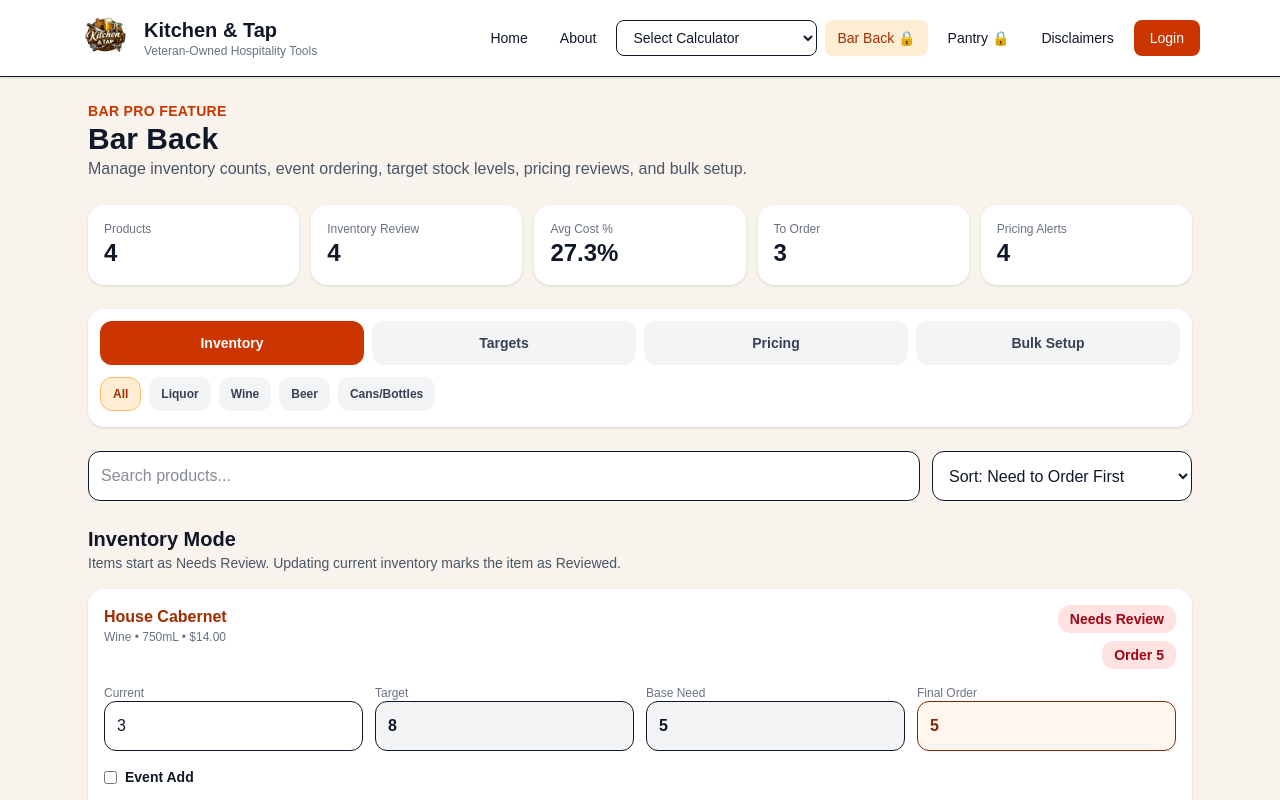
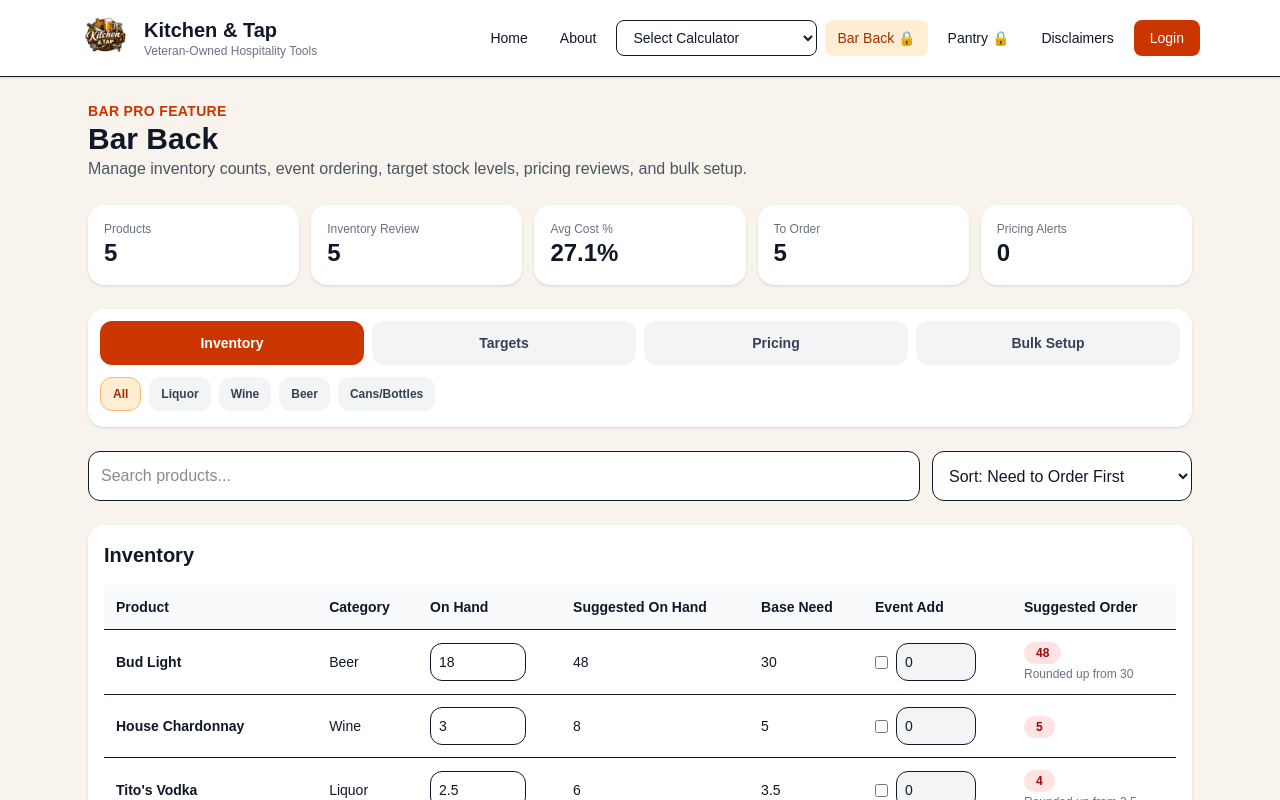
Before and after one commit to scottar429-sys/kitchen-and-tap, a Next.js app: page / in a window 1280 px wide. Both pictures are taken after a click on the button "Bar Back 🔒". Shown: the top 800 px of the page. Built offline with nearby package versions, Linux system fonts and the light colour scheme.

Commit message:
Update Bar Back inventory ordering summary

```diff
--- a/components/BarBack.tsx
+++ b/components/BarBack.tsx
@@ -43,6 +43,28 @@ export default function BarBack() {
   function finalOrder(item: BarItem) {
     return baseNeed(item) + (item.eventAddEnabled ? item.eventAdd : 0);
   }
+
+  const sortOptionsByView: Record<BarView, SortMode[]> = {
+    inventory: [
+      "Need to Order First",
+      "Needs Inventory Review",
+      "Lowest Current Inventory",
+      "Alphabetical",
+    ],
+    target: ["Alphabetical", "Lowest Current Inventory"],
+    pricing: ["Pricing Review First", "Highest Cost %", "Alphabetical"],
+    import: ["Alphabetical"],
+  };
+
+  const sortOptions = useMemo(() => {
+    return sortOptionsByView[activeView];
+  }, [activeView]);
+
+  useEffect(() => {
+    if (!sortOptions.includes(sortMode)) {
+      setSortMode(sortOptions[0]);
+    }
+  }, [activeView, sortMode, sortOptions]);
 
   const filteredItems = useMemo(() => {
     let results = items.filter((item) =>
@@ -90,10 +112,6 @@ export default function BarBack() {
   ).length;
 
   const itemsToOrderCount = items.filter((item) => finalOrder(item) > 0).length;
-
-  const estimatedOrderCost = items.reduce((sum, item) => {
-    return sum + finalOrder(item) * item.bottleCost;
-  }, 0);
 
   const pricingReviewCount = items.filter((item) =>
     needsPricingReview(item)
@@ -245,39 +263,6 @@ export default function BarBack() {
     "Beer",
     "Cans/Bottles",
   ];
-
-  const sortOptionsByView: Record<BarView, SortMode[]> = {
-  inventory: [
-    "Need to Order First",
-    "Needs Inventory Review",
-    "Lowest Current Inventory",
-    "Alphabetical",
-  ],
-  target: [
-    "Alphabetical",
-    "Lowest Current Inventory",
-  ],
-  pricing: [
-    "Pricing Review First",
-    "Highest Cost %",
-    "Alphabetical",
-  ],
-  import: [
-    "Alphabetical",
-  ],
-};
-
-const sortOptions = sortOptionsByView[activeView];
-
-if (!sortOptions.includes(sortMode)) {
-  setSortMode(sortOptions[0]);
-
-}
-useEffect(() => {
-  if (!sortOptions.includes(sortMode)) {
-    setSortMode(sortOptions[0]);
-  }
-}, [activeView, sortMode, sortOptions]);
 
   return (
     <div className="max-w-6xl mx-auto p-4 md:p-6 space-y-6">
@@ -431,16 +416,6 @@ useEffect(() => {
           addImportedItems={addImportedItems}
         />
       ) : null}
-
-      {activeView === "inventory" ? (
-        <div className="bg-white rounded-2xl shadow p-4 space-y-3">
-          <h2 className="text-xl font-bold">Order Summary</h2>
-          <p className="text-sm text-gray-600">
-            Includes normal inventory needs plus enabled one-time event adds.
-          </p>
-          <p className="text-3xl font-bold">${estimatedOrderCost.toFixed(2)}</p>
-        </div>
-      ) : null}
     </div>
   );
 }
--- a/components/InventoryView.tsx
+++ b/components/InventoryView.tsx
@@ -1,10 +1,9 @@
 "use client";
 
 import { BarItem } from "./barBackTypes";
-import ProductButton from "./ProductButton";
 
 type InventoryViewProps = {
-  items: BarItem[];
+  items?: BarItem[];
   updateCurrentInventory: (id: number, value: string) => void;
   toggleEventAdd: (id: number) => void;
   updateEventAdd: (id: number, value: string) => void;
@@ -15,134 +14,198 @@ type InventoryViewProps = {
 };
 
 export default function InventoryView({
-  items,
+  items = [],
   updateCurrentInventory,
   toggleEventAdd,
   updateEventAdd,
   baseNeed,
   finalOrder,
   getOrderStyle,
-  openCalculatorForItem,
 }: InventoryViewProps) {
-  return (
-    <section className="space-y-4">
-      <div>
-        <h2 className="text-xl font-bold">Inventory Mode</h2>
-        <p className="text-sm text-gray-600">
-          Items start as Needs Review. Updating current inventory marks the item
-          as Reviewed.
-        </p>
-      </div>
+  const formatMoney = (value: number) => `$${Number(value || 0).toFixed(2)}`;
 
-      <div className="grid gap-4">
-        {items.map((item) => {
-          const baseQty = baseNeed(item);
-          const finalQty = finalOrder(item);
+  function getOrderPackSize(item: BarItem) {
+    if (item.category === "Beer" || item.category === "Cans/Bottles") {
+      return 24;
+    }
+
+    return 1;
+  }
+
+  function getRoundedOrder(item: BarItem) {
+    const rawOrder = finalOrder(item);
+    const packSize = getOrderPackSize(item);
+
+    if (rawOrder <= 0) return 0;
+
+    return Math.ceil(rawOrder / packSize) * packSize;
+  }
+
+  const itemsToOrder = items.filter((item) => getRoundedOrder(item) > 0);
+
+  const totalSuggestedOrderQty = items.reduce(
+    (sum, item) => sum + getRoundedOrder(item),
+    0
+  );
+
+  const suggestedOrderValue = items.reduce(
+    (sum, item) => sum + getRoundedOrder(item) * Number(item.bottleCost || 0),
+    0
+  );
+
+  const currentInventoryValue = items.reduce(
+    (sum, item) =>
+      sum + Number(item.currentInventory || 0) * Number(item.bottleCost || 0),
+    0
+  );
+
+  const targetInventoryValue = items.reduce(
+    (sum, item) =>
+      sum + Number(item.targetInventory || 0) * Number(item.bottleCost || 0),
+    0
+  );
 
   return (
-            <div key={item.id} className="bg-white rounded-2xl shadow p-4">
-              <div className="flex justify-between gap-3">
-                <div>
-                  <ProductButton
-                    item={item}
-                    openCalculatorForItem={openCalculatorForItem}
-                  />
+    <div className="space-y-6">
+      <div className="bg-white rounded-2xl shadow p-4">
+        <h2 className="text-xl font-bold">Inventory</h2>
 
-                  <p className="text-xs text-gray-500">
-                    {item.category} • {item.bottleSize} • $
-                    {item.bottleCost.toFixed(2)}
-                  </p>
-                </div>
+        <div className="mt-4 overflow-x-auto">
+          <table className="w-full min-w-[850px] text-sm">
+            <thead>
+              <tr className="border-b bg-gray-50 text-left">
+                <th className="p-3">Product</th>
+                <th className="p-3">Category</th>
+                <th className="p-3">On Hand</th>
+                <th className="p-3">Suggested On Hand</th>
+                <th className="p-3">Base Need</th>
+                <th className="p-3">Event Add</th>
+                <th className="p-3">Suggested Order</th>
+              </tr>
+            </thead>
 
-                <div className="flex flex-col items-end gap-2">
-                  <span
-                    className={`h-fit rounded-xl px-3 py-1 text-sm font-bold ${
-                      item.inventoryReviewed
-                        ? "bg-green-100 text-green-800"
-                        : "bg-red-100 text-red-800"
-                    }`}
-                  >
-                    {item.inventoryReviewed ? "Reviewed" : "Needs Review"}
-                  </span>
+            <tbody>
+              {items.length === 0 ? (
+                <tr>
+                  <td className="p-4 text-gray-500" colSpan={7}>
+                    No inventory items found.
+                  </td>
+                </tr>
+              ) : (
+                items.map((item) => {
+                  const rawOrder = finalOrder(item);
+                  const roundedOrder = getRoundedOrder(item);
 
-                  <span
-                    className={`h-fit rounded-xl px-3 py-1 text-sm font-bold ${getOrderStyle(
-                      finalQty
-                    )}`}
-                  >
-                    Order {finalQty}
-                  </span>
-                </div>
-              </div>
+                  return (
+                    <tr key={item.id} className="border-b">
+                      <td className="p-3 font-semibold">{item.productName}</td>
+                      <td className="p-3">{item.category}</td>
 
-              <div className="grid grid-cols-2 md:grid-cols-4 gap-3 mt-4">
-                <div>
-                  <p className="text-xs text-gray-500">Current</p>
+                      <td className="p-3">
                         <input
                           type="number"
+                          step="0.01"
                           min="0"
                           value={item.currentInventory}
                           onChange={(e) =>
                             updateCurrentInventory(item.id, e.target.value)
                           }
-                    className="w-full border rounded-xl p-3"
+                          className="w-24 rounded-xl border p-2"
                         />
-                </div>
+                      </td>
 
-                <div>
-                  <p className="text-xs text-gray-500">Target</p>
-                  <div className="w-full border rounded-xl p-3 bg-gray-100 font-bold">
-                    {item.targetInventory}
-                  </div>
-                </div>
+                      <td className="p-3">{item.targetInventory}</td>
 
-                <div>
-                  <p className="text-xs text-gray-500">Base Need</p>
-                  <div className="w-full border rounded-xl p-3 bg-gray-100 font-bold">
-                    {baseQty}
-                  </div>
-                </div>
+                      <td className="p-3">{baseNeed(item)}</td>
 
-                <div>
-                  <p className="text-xs text-gray-500">Final Order</p>
-                  <div className="w-full border rounded-xl p-3 bg-orange-50 font-bold text-orange-900">
-                    {finalQty}
-                  </div>
-                </div>
-              </div>
-
-              <label className="mt-4 flex items-center gap-2 text-sm font-semibold">
+                      <td className="p-3">
+                        <div className="flex items-center gap-2">
                           <input
                             type="checkbox"
                             checked={item.eventAddEnabled}
                             onChange={() => toggleEventAdd(item.id)}
                           />
-                Event Add
-              </label>
 
-              {item.eventAddEnabled ? (
-                <div className="mt-3">
-                  <p className="text-xs text-gray-500">
-                    Extra one-time order amount
-                  </p>
                           <input
                             type="number"
+                            step="0.01"
                             min="0"
                             value={item.eventAdd}
-                    onChange={(e) => updateEventAdd(item.id, e.target.value)}
-                    className="w-full md:w-40 border rounded-xl p-3"
+                            disabled={!item.eventAddEnabled}
+                            onChange={(e) =>
+                              updateEventAdd(item.id, e.target.value)
+                            }
+                            className="w-20 rounded-xl border p-2 disabled:bg-gray-100"
                           />
                         </div>
+                      </td>
+
+                      <td className="p-3">
+                        <span
+                          className={`rounded-full px-3 py-1 text-xs font-bold ${getOrderStyle(
+                            roundedOrder
+                          )}`}
+                        >
+                          {roundedOrder}
+                        </span>
+
+                        {rawOrder > 0 && rawOrder !== roundedOrder ? (
+                          <p className="mt-1 text-xs text-gray-500">
+                            Rounded up from {rawOrder}
+                          </p>
                         ) : null}
+                      </td>
+                    </tr>
+                  );
+                })
+              )}
+            </tbody>
+          </table>
+        </div>
+      </div>
 
-              <p className="mt-4 text-sm">
-                Estimated Order Cost:{" "}
-                <strong>${(finalQty * item.bottleCost).toFixed(2)}</strong>
+      <div className="bg-white rounded-2xl shadow p-4 space-y-4">
+        <h2 className="text-xl font-bold">Inventory Value Summary</h2>
+
+        <div className="grid grid-cols-1 gap-4 md:grid-cols-5">
+          <div className="rounded-xl border p-4">
+            <p className="text-xs text-gray-500">Items Needing Order</p>
+            <p className="text-2xl font-bold">{itemsToOrder.length}</p>
+          </div>
+
+          <div className="rounded-xl border p-4">
+            <p className="text-xs text-gray-500">Suggested Order Qty</p>
+            <p className="text-2xl font-bold">{totalSuggestedOrderQty}</p>
+          </div>
+
+          <div className="rounded-xl border p-4">
+            <p className="text-xs text-gray-500">Suggested Order Value</p>
+            <p className="text-2xl font-bold">
+              {formatMoney(suggestedOrderValue)}
             </p>
           </div>
-          );
-        })}
+
+          <div className="rounded-xl border p-4">
+            <p className="text-xs text-gray-500">Current Inventory Value</p>
+            <p className="text-2xl font-bold">
+              {formatMoney(currentInventoryValue)}
+            </p>
           </div>
-    </section>
+
+          <div className="rounded-xl border p-4">
+            <p className="text-xs text-gray-500">Target Inventory Value</p>
+            <p className="text-2xl font-bold">
+              {formatMoney(targetInventoryValue)}
+            </p>
+          </div>
+        </div>
+
+        <p className="text-sm text-gray-500">
+          On-hand counts support partial bottles like 0.5, 1.25, and 2.75.
+          Suggested orders round up to whole bottles. Beer and cans/bottles round
+          up by 24-pack.
+        </p>
+      </div>
+    </div>
   );
 }
--- a/components/mockBarBackData.ts
+++ b/components/mockBarBackData.ts
@@ -1,100 +1,99 @@
-import { BarItem, ImportProduct } from "./barBackTypes";
+import { BarItem } from "./barBackTypes";
 
 export const startingItems: BarItem[] = [
   {
     id: 1,
-    productName: "Tito’s Vodka",
+    productName: "Tito's Vodka",
     category: "Liquor",
-    bottleCost: 28,
-    bottleSize: "750mL",
-    pourSize: 1.5,
-    menuPrice: 7.5,
-    drinkCost: 1.66,
-    costPercent: 22.1,
-    profit: 5.84,
+    currentInventory: 2.5,
     targetInventory: 6,
-    currentInventory: 2,
+    averageOrdered: 4,
+    averageRemaining: 2,
+    bottleCost: 23.75,
+    drinkCost: 1.98,
+    menuPrice: 8,
+    profit: 6.02,
+    costPercent: 24.75,
+    lastPriceReview: "2026-05-01",
+    pricingAlertDismissed: false,
     inventoryReviewed: false,
     eventAddEnabled: false,
     eventAdd: 0,
-    averageOrdered: 4,
-    averageRemaining: 1,
-    lastPriceReview: "2025-12-01",
-    pricingAlertDismissed: false,
   },
   {
     id: 2,
-    productName: "House Cabernet",
-    category: "Wine",
-    bottleCost: 14,
-    bottleSize: "750mL",
-    pourSize: 5,
-    menuPrice: 8,
-    drinkCost: 2.8,
-    costPercent: 35,
-    profit: 5.2,
-    targetInventory: 8,
-    currentInventory: 3,
+    productName: "Jameson Irish Whiskey",
+    category: "Liquor",
+    currentInventory: 1.5,
+    targetInventory: 4,
+    averageOrdered: 3,
+    averageRemaining: 1,
+    bottleCost: 31.5,
+    drinkCost: 2.63,
+    menuPrice: 9,
+    profit: 6.37,
+    costPercent: 29.22,
+    lastPriceReview: "2026-05-01",
+    pricingAlertDismissed: false,
     inventoryReviewed: false,
     eventAddEnabled: false,
     eventAdd: 0,
-    averageOrdered: 5,
-    averageRemaining: 2,
-    lastPriceReview: "2026-01-05",
-    pricingAlertDismissed: false,
   },
   {
     id: 3,
-    productName: "Bud Light Keg",
-    category: "Beer",
-    bottleCost: 115,
-    bottleSize: "1/2 Barrel",
-    pourSize: 16,
-    menuPrice: 4,
-    drinkCost: 0.91,
-    costPercent: 22.8,
-    profit: 3.09,
-    targetInventory: 2,
-    currentInventory: 1,
+    productName: "Bacardi Superior",
+    category: "Liquor",
+    currentInventory: 0.5,
+    targetInventory: 3,
+    averageOrdered: 2,
+    averageRemaining: 1,
+    bottleCost: 18.99,
+    drinkCost: 1.58,
+    menuPrice: 7,
+    profit: 5.42,
+    costPercent: 22.57,
+    lastPriceReview: "2026-05-01",
+    pricingAlertDismissed: false,
     inventoryReviewed: false,
     eventAddEnabled: false,
     eventAdd: 0,
-    averageOrdered: 1,
-    averageRemaining: 0,
-    lastPriceReview: "2026-02-01",
-    pricingAlertDismissed: false,
   },
   {
     id: 4,
-    productName: "High Noon Case",
-    category: "Cans/Bottles",
-    bottleCost: 42,
-    bottleSize: "24 Pack",
-    pourSize: 1,
-    menuPrice: 6,
-    drinkCost: 1.75,
-    costPercent: 29.2,
-    profit: 4.25,
-    targetInventory: 5,
-    currentInventory: 5,
+    productName: "Bud Light",
+    category: "Beer",
+    currentInventory: 18,
+    targetInventory: 48,
+    averageOrdered: 30,
+    averageRemaining: 18,
+    bottleCost: 1.1,
+    drinkCost: 1.1,
+    menuPrice: 4,
+    profit: 2.9,
+    costPercent: 27.5,
+    lastPriceReview: "2026-05-01",
+    pricingAlertDismissed: false,
     inventoryReviewed: false,
     eventAddEnabled: false,
     eventAdd: 0,
-    averageOrdered: 2,
-    averageRemaining: 2,
-    lastPriceReview: "2025-11-20",
+  },
+  {
+    id: 5,
+    productName: "House Chardonnay",
+    category: "Wine",
+    currentInventory: 3,
+    targetInventory: 8,
+    averageOrdered: 5,
+    averageRemaining: 3,
+    bottleCost: 12.5,
+    drinkCost: 2.5,
+    menuPrice: 8,
+    profit: 5.5,
+    costPercent: 31.25,
+    lastPriceReview: "2026-05-01",
     pricingAlertDismissed: false,
+    inventoryReviewed: false,
+    eventAddEnabled: false,
+    eventAdd: 0,
   },
 ];
-
-export const importProducts: ImportProduct[] = [
-  { name: "Absolut Vodka", category: "Liquor" },
-  { name: "Jack Daniel’s", category: "Liquor" },
-  { name: "Bacardi Superior", category: "Liquor" },
-  { name: "Josh Cabernet", category: "Wine" },
-  { name: "Kendall-Jackson Chardonnay", category: "Wine" },
-  { name: "Bud Light Keg", category: "Beer" },
-  { name: "Guinness Keg", category: "Beer" },
-  { name: "Corona Bottles", category: "Cans/Bottles" },
-  { name: "High Noon Case", category: "Cans/Bottles" },
-];
```
Lines whose indentation alone changed are shown as unchanged.
